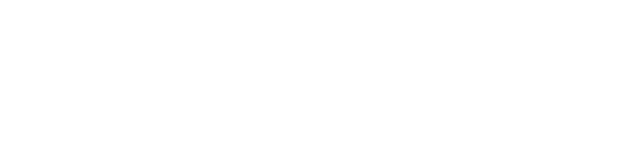
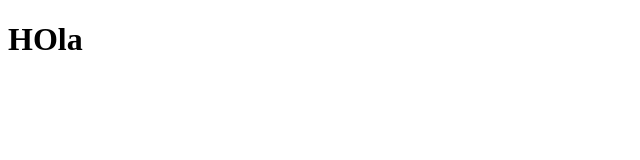
Before and after one commit to Aldlanga80/test-utn, a plain HTML site: page index.html in a window 1280 px wide. Shown: the whole page, without its empty margins (0-640 px from the left). Drawn offline with Linux system fonts and the light colour scheme; files that its build step writes are made by us from their sources.

Commit message:
add: estructura

```diff
--- a/index.html
+++ b/index.html
@@ -9,7 +9,7 @@
 </head>
 
 <body>
-
+  <H1> HOla</H1>
 </body>
 
 </html>
```
